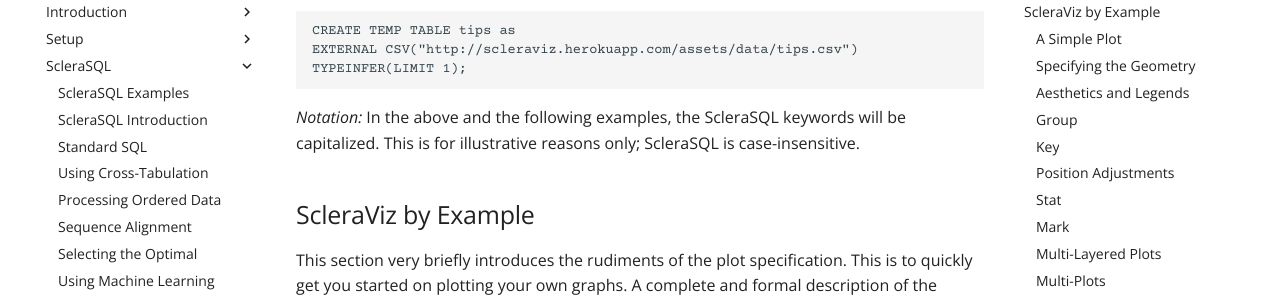
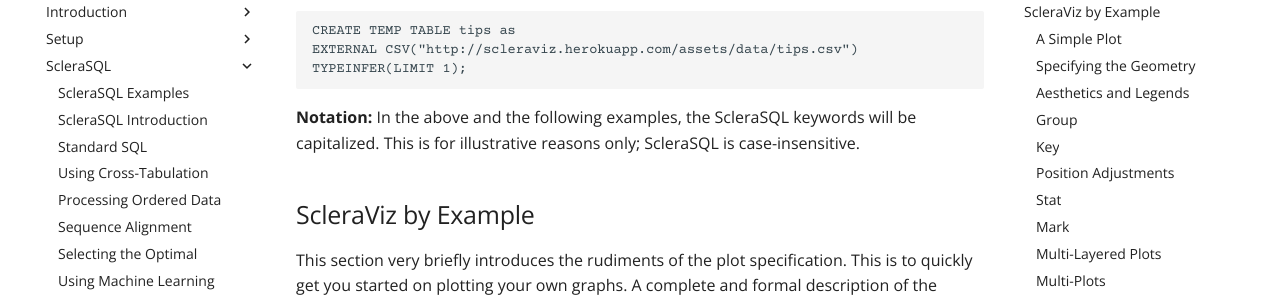
Before and after one commit to scleradb/scleradb.github.io, an MkDocs documentation site: the page built from docsrc/sclerasql/visualization.md, in a window 1280 px wide and 900 px high, scrolled down 2338 px. Shown: the part 150-450 px from the top of the window. Built offline with MkDocs 1.6.1 and Material for MkDocs 9.7.7, drawn with Linux system fonts in a browser that asks for light colours.

Commit message:
Minor formatting change

```diff
--- a/docsrc/sclerasql/visualization.md
+++ b/docsrc/sclerasql/visualization.md
@@ -62,7 +62,7 @@
     EXTERNAL CSV("http://scleraviz.herokuapp.com/assets/data/tips.csv")
     TYPEINFER(LIMIT 1);
 
-*Notation:* In the above and the following examples, the ScleraSQL keywords will be capitalized. This is for illustrative reasons only; ScleraSQL is case-insensitive.
+**Notation:** In the above and the following examples, the ScleraSQL keywords will be capitalized. This is for illustrative reasons only; ScleraSQL is case-insensitive.
 
 ## ScleraViz by Example
 
```
